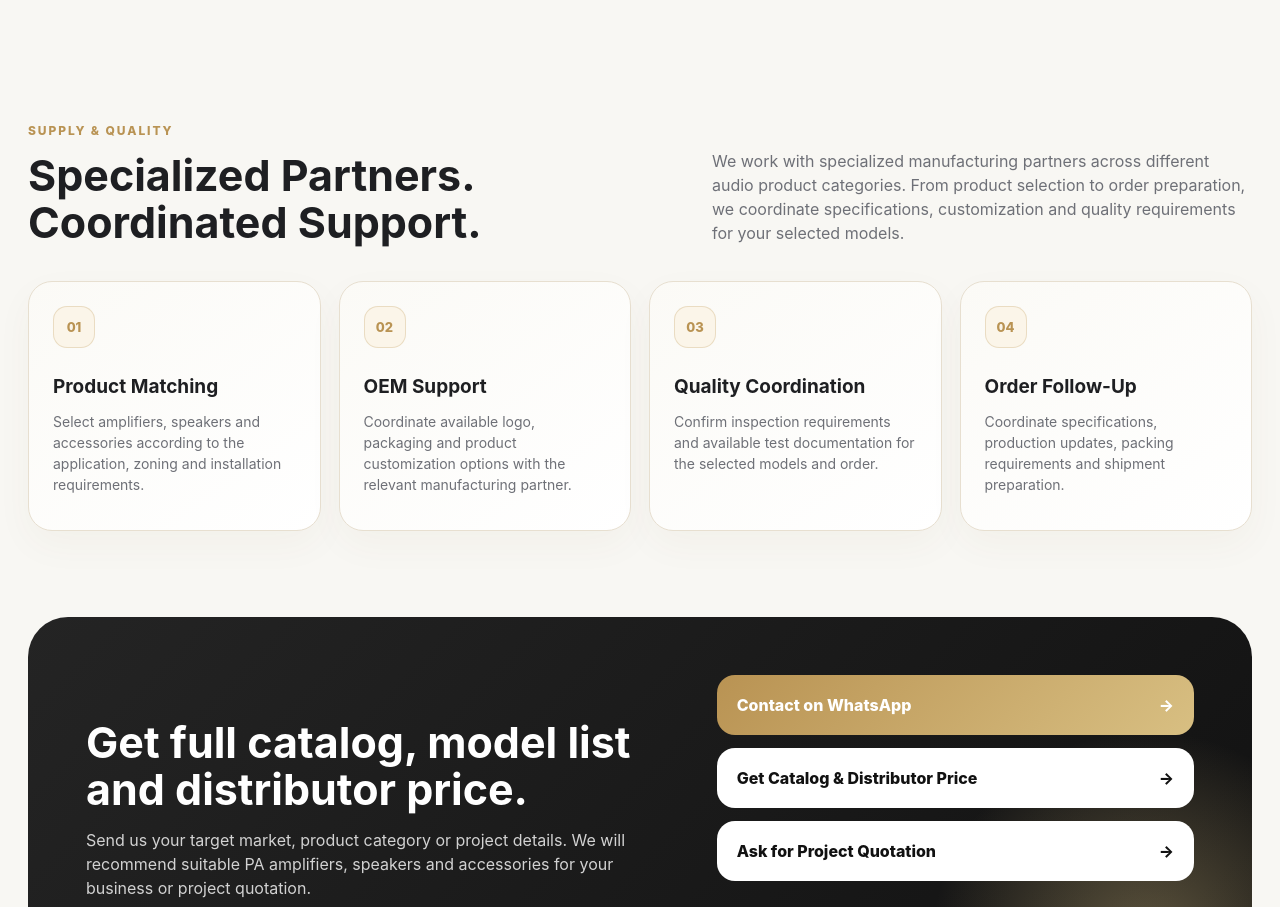
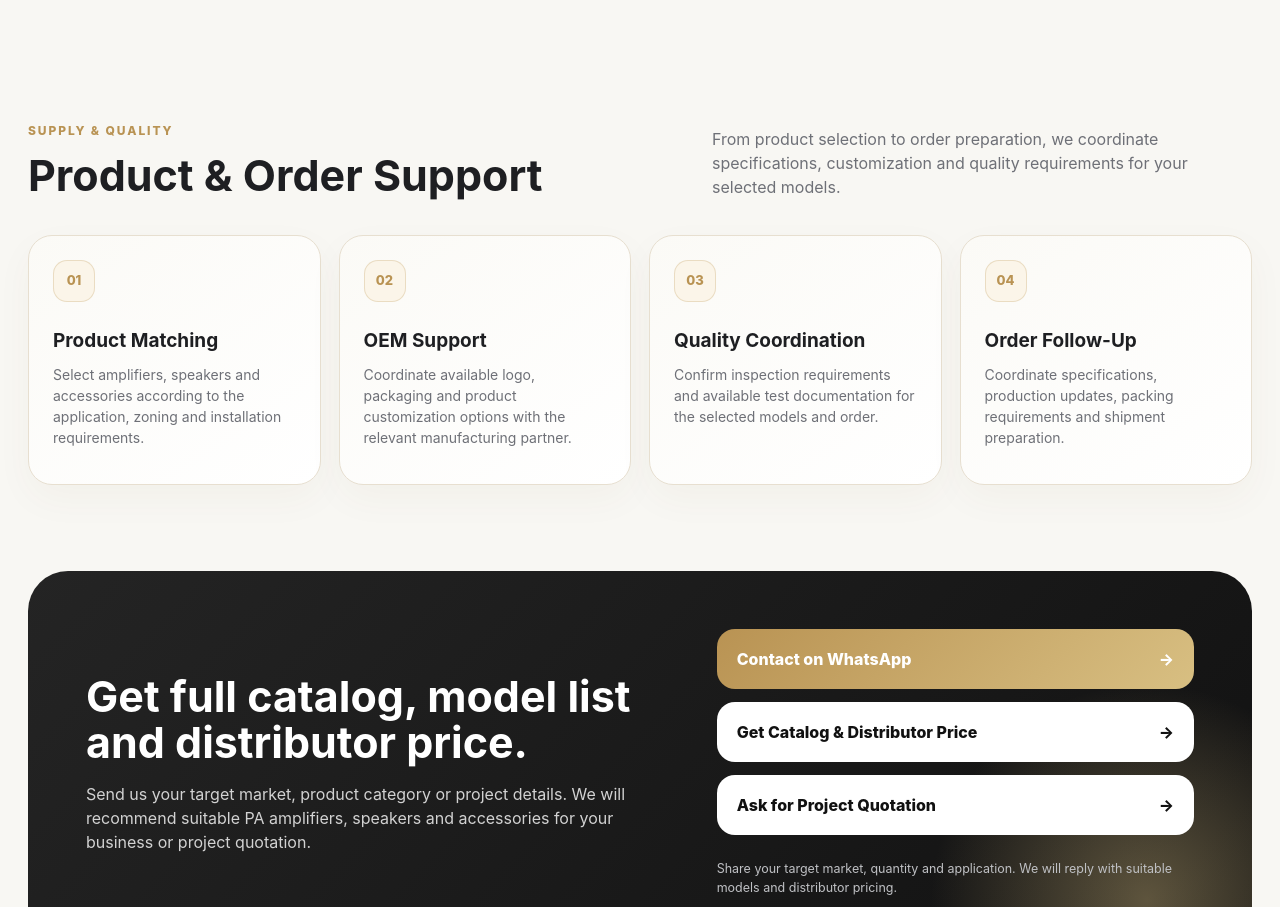
Before and after one commit to 0421eva123/just-you-audio-website, a Next.js app: page / in a window 1280 px wide. Shown: the part 4380-5287 px from the top of the page. Built offline with nearby package versions, Linux system fonts and the light colour scheme.

Commit message:
Update supply quality section copy

```diff
--- a/app/page.tsx
+++ b/app/page.tsx
@@ -451,13 +451,12 @@ export default function Home() {
           <div className="section-head">
             <div>
               <div className="label">Supply & Quality</div>
-              <h2>Specialized Partners. Coordinated Support.</h2>
+              <h2>Product & Order Support</h2>
             </div>
             <p>
-              We work with specialized manufacturing partners across different
-              audio product categories. From product selection to order
-              preparation, we coordinate specifications, customization and
-              quality requirements for your selected models.
+              From product selection to order preparation, we coordinate
+              specifications, customization and quality requirements for your
+              selected models.
             </p>
           </div>
           <div className="supply-quality-grid">
```
